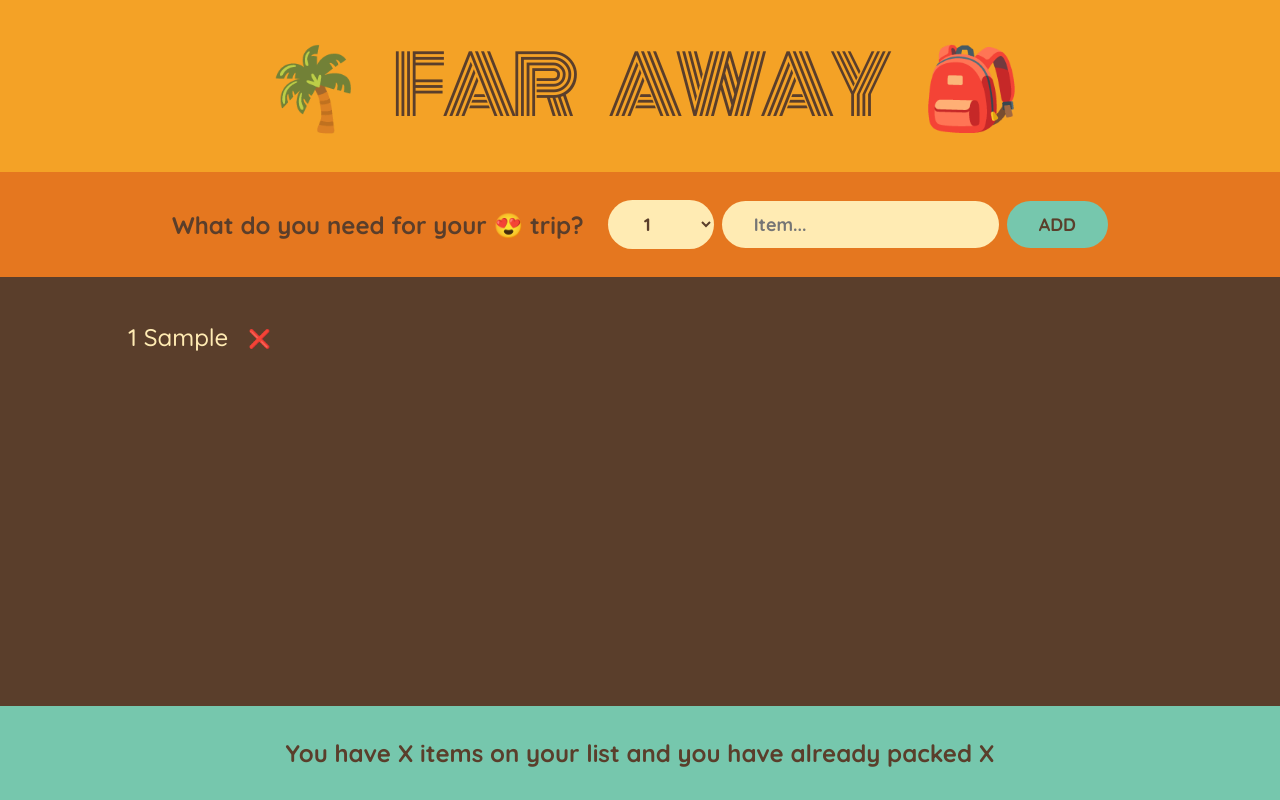
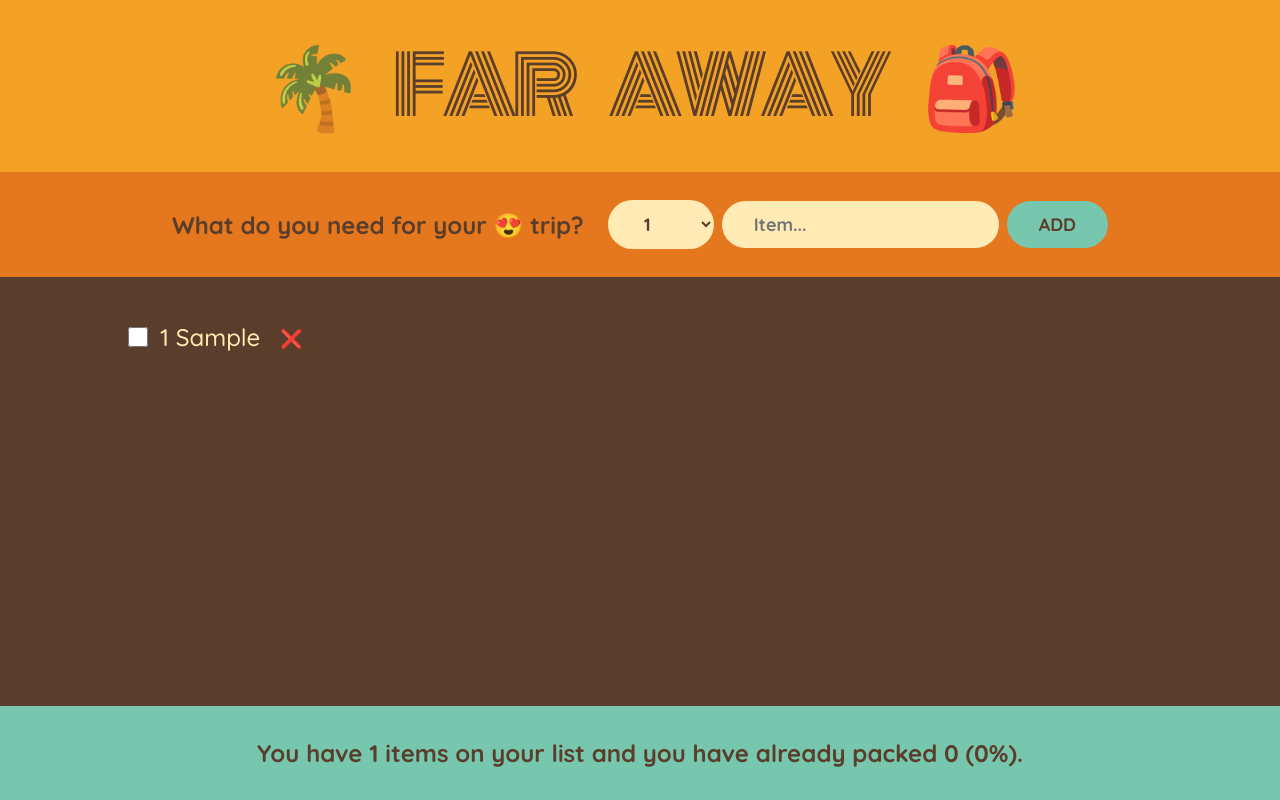
Before and after one commit to JarmilaL/React-Travel-list, a React (Create React App) app: page / in a window 1280 px wide. Both pictures are taken after typing "Sample" into the empty fields and a click on the button "ADD". Built offline with nearby package versions, Linux system fonts and the light colour scheme.

Commit message:
Delete item, packed item, stats

```diff
--- a/src/App.js
+++ b/src/App.js
@@ -7,12 +7,28 @@ export default function App() {
     setItems((items) => [...items, newItem]);
   }
 
+  function handleDeleteItem(id) {
+    setItems((items) => items.filter((item) => item.id !== id));
+  }
+
+  function handlePackedItem(id) {
+    setItems((items) =>
+      items.map((item) =>
+        item.id === id ? { ...item, packed: !item.packed } : item
+      )
+    );
+  }
+
   return (
     <div className="app">
       <Logo />
-      <Form handleSetItems={handleItemList} />
-      <PackingList items={items} handleSetItems={handleItemList} />
-      <Stats />
+      <Form handleItemList={handleItemList} />
+      <PackingList
+        items={items}
+        handleDeleteItem={handleDeleteItem}
+        handlePackedItem={handlePackedItem}
+      />
+      <Stats items={items} />
     </div>
   );
 }
@@ -21,7 +37,7 @@ function Logo() {
   return <h1>🌴 Far Away 🎒</h1>;
 }
 
-function Form({ handleSetItems }) {
+function Form({ handleItemList }) {
   const [description, setDescription] = useState('');
   const [quantity, setQuantity] = useState(1);
 
@@ -37,7 +53,7 @@ function Form({ handleSetItems }) {
       id: Date.now(),
     };
 
-    handleSetItems(newItem);
+    handleItemList(newItem);
     setDescription('');
     setQuantity(1);
   }
@@ -66,33 +82,47 @@ function Form({ handleSetItems }) {
   );
 }
 
-function PackingList({ items }) {
+function PackingList({ items, handleDeleteItem, handlePackedItem }) {
   return (
     <div className="list">
       <ul>
         {items.map((item) => (
-          <Item item={item} key={item.id} />
+          <Item
+            item={item}
+            key={item.id}
+            handleDeleteItem={handleDeleteItem}
+            handlePackedItem={handlePackedItem}
+          />
         ))}
       </ul>
     </div>
   );
 }
 
-function Item({ item }) {
+function Item({ item, handleDeleteItem, handlePackedItem }) {
   return (
     <li>
+      <input
+        type="checkbox"
+        value={item.packed}
+        onChange={() => handlePackedItem(item.id)}
+      />
       <span style={item.packed ? { textDecoration: 'line-through' } : {}}>
         {item.quantity} {item.description}
       </span>
-      <button>❌</button>
+      <button onClick={() => handleDeleteItem(item.id)}>❌</button>
     </li>
   );
 }
 
-function Stats() {
+function Stats({ items }) {
+  const packedItems = items.filter((item) => item.packed === true);
+
   return (
     <footer className="stats">
-      You have X items on your list and you have already packed X
+      You have {items.length} items on your list and you have already packed{' '}
+      {packedItems.length} (
+      {Math.round((packedItems.length / items.length) * 100)}%).
     </footer>
   );
 }
```
